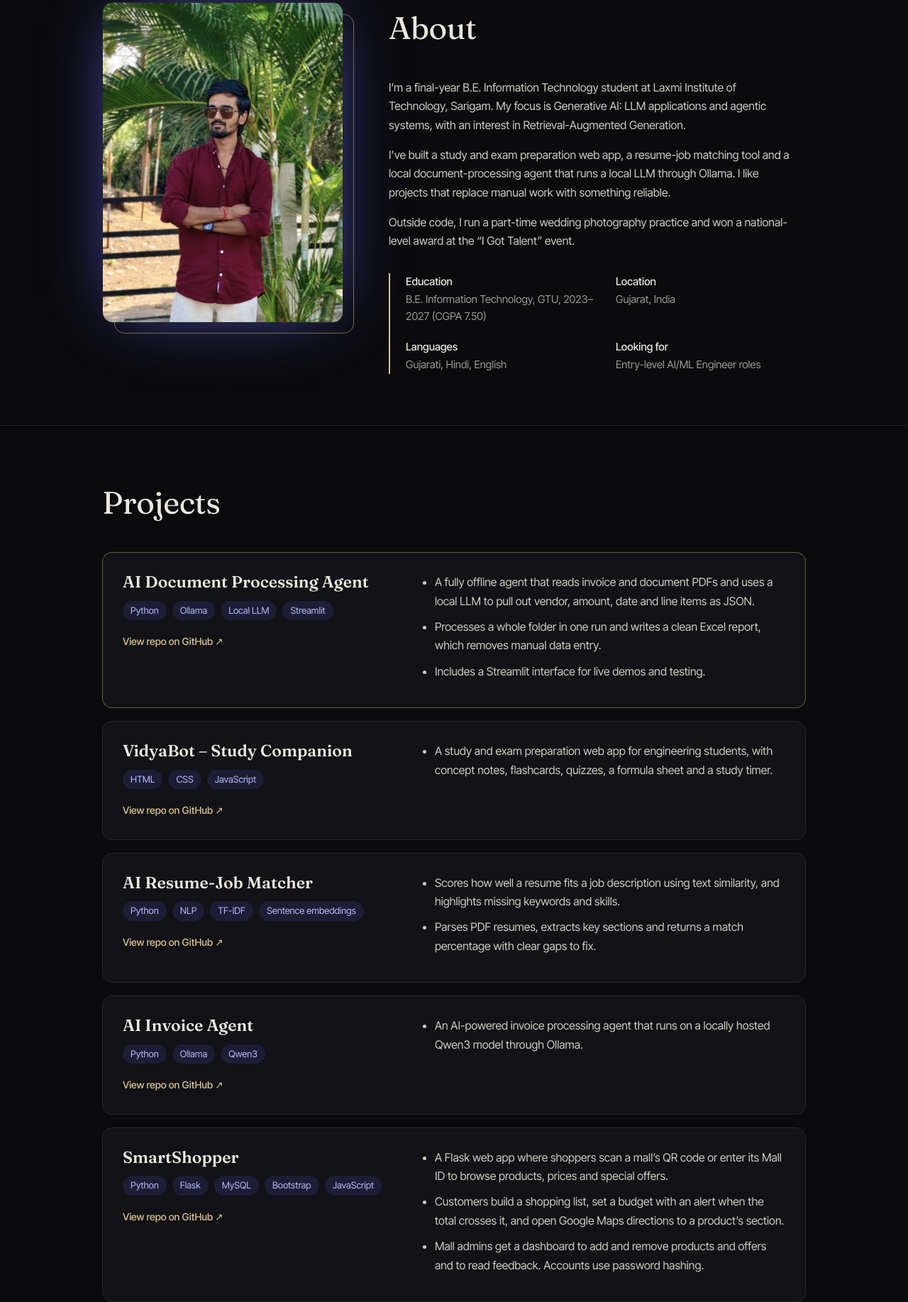
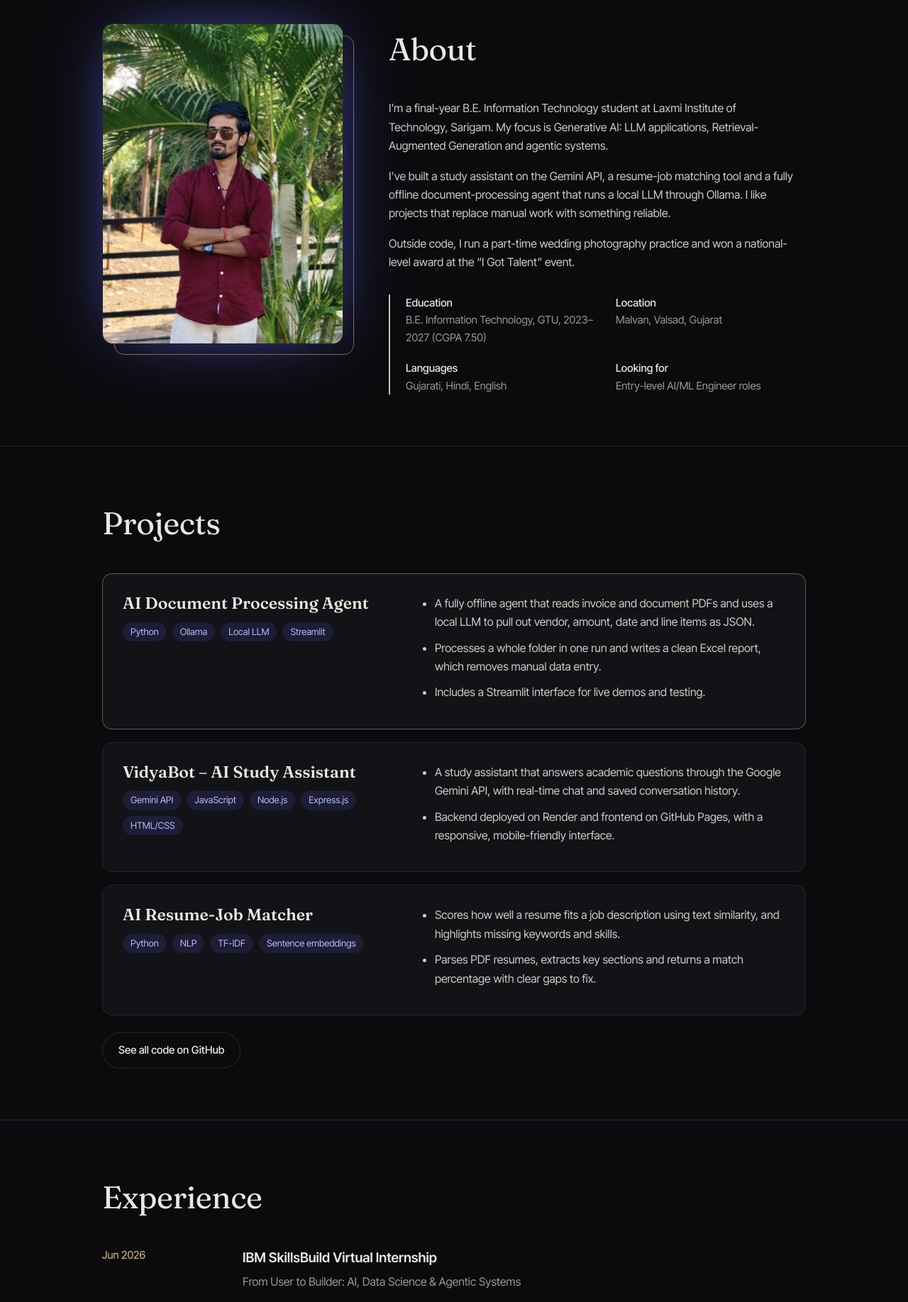
Before and after one commit to MONILPATEL13/Protfolio_website, a plain HTML site: page index.html in a window 1280 px wide. Shown: the part 965-2800 px from the top of the page at 71% size. Drawn offline with Linux system fonts and the light colour scheme.

Commit message:
Add files via upload

```diff
--- a/index.html
+++ b/index.html
@@ -15,20 +15,19 @@
 <header class="wrap hero">
 <div>
 <h1>I build AI that works with <span>real documents</span> and real questions.</h1>
-<p class="lead">I’m Monil Patel, a final-year IT student building LLM apps and local AI agents with Python. I’m looking for an entry-level AI/ML Engineer role.</p>
+<p class="lead">I’m Monil Patel, a final-year IT student building LLM apps, RAG systems and offline AI agents with Python and Node.js. I’m looking for an entry-level AI/ML Engineer role.</p>
 <div class="btns">
 <a class="btn main" href="#projects">See my projects</a>
-<!-- ★ RESUME BUTTON: put your resume in the SAME folder and name it resume.pdf (or change the file name in href below) -->
-<a class="btn" href="Monil_Patel_Resume.pdf" download="Monil-Patel-Resume.pdf">Download resume</a>
+<button class="btn" type="button" onclick="window.print()">Download resume</button>
 <a class="btn" href="#contact">Get in touch</a>
 </div>
 </div>
-<div class="pipe" aria-label="How my document agent works">
-<small>A project of mine: AI document processing</small>
-<div class="step"><i></i><p><b>Invoice comes in</b>A text-based PDF is added.</p></div>
-<div class="step"><i></i><p><b>Extract</b>Python reads the text from the PDF.</p></div>
-<div class="step"><i></i><p><b>Local LLM</b>A model in Ollama returns structured fields.</p></div>
-<div class="step"><i></i><p><b>Checked output</b>Dates and totals are checked, then saved to Excel.</p></div>
+<div class="pipe" aria-label="How a RAG pipeline works">
+<small>The kind of system I build: retrieval-augmented generation</small>
+<div class="step"><i></i><p><b>Question comes in</b>A student asks something about their notes.</p></div>
+<div class="step"><i></i><p><b>Retrieve</b>Embeddings and FAISS find the most relevant passages.</p></div>
+<div class="step"><i></i><p><b>Prompt</b>The passages and question go to the LLM together.</p></div>
+<div class="step"><i></i><p><b>Grounded answer</b>The reply is based on the source, not guesses.</p></div>
 </div>
 </header>
 
@@ -53,12 +52,12 @@
 <!-- ═══════════════════ END OF PHOTO SECTION ═══════════════════ -->
 <div>
 <h2>About</h2>
-<p>I’m a final-year B.E. Information Technology student at Laxmi Institute of Technology, Sarigam. My focus is Generative AI: LLM applications and agentic systems, with an interest in Retrieval-Augmented Generation.</p>
-<p>I’ve built a study and exam preparation web app, a resume-job matching tool and a local document-processing agent that runs a local LLM through Ollama. I like projects that replace manual work with something reliable.</p>
+<p>I’m a final-year B.E. Information Technology student at Laxmi Institute of Technology, Sarigam. My focus is Generative AI: LLM applications, Retrieval-Augmented Generation and agentic systems.</p>
+<p>I’ve built a study assistant on the Gemini API, a resume-job matching tool and a fully offline document-processing agent that runs a local LLM through Ollama. I like projects that replace manual work with something reliable.</p>
 <p>Outside code, I run a part-time wedding photography practice and won a national-level award at the “I Got Talent” event.</p>
 <ul class="facts">
 <li><b>Education</b>B.E. Information Technology, GTU, 2023–2027 (CGPA 7.50)</li>
-<li><b>Location</b>Gujarat, India</li>
+<li><b>Location</b>Malvan, Valsad, Gujarat</li>
 <li><b>Languages</b>Gujarati, Hindi, English</li>
 <li><b>Looking for</b>Entry-level AI/ML Engineer roles</li>
 </ul>
@@ -68,30 +67,17 @@
 <section id="projects"><div class="wrap">
 <h2>Projects</h2>
 <div class="projects">
-<article class="proj"><div><h3><a href="https://github.com/MONILPATEL13/AI-Document-Processing-Agent" target="_blank" rel="noopener">AI Document Processing Agent</a></h3>
-<ul class="tags"><li>Python</li><li>Ollama</li><li>Local LLM</li><li>Streamlit</li></ul>
-<a class="repo" href="https://github.com/MONILPATEL13/AI-Document-Processing-Agent" target="_blank" rel="noopener">View repo on GitHub ↗</a></div>
+<article class="proj"><div><h3>AI Document Processing Agent</h3>
+<ul class="tags"><li>Python</li><li>Ollama</li><li>Local LLM</li><li>Streamlit</li></ul></div>
 <ul class="pts"><li>A fully offline agent that reads invoice and document PDFs and uses a local LLM to pull out vendor, amount, date and line items as JSON.</li><li>Processes a whole folder in one run and writes a clean Excel report, which removes manual data entry.</li><li>Includes a Streamlit interface for live demos and testing.</li></ul></article>
 
-<article class="proj"><div><h3><a href="https://monilpatel13.github.io/VidyaBot/" target="_blank" rel="noopener">VidyaBot – Study Companion</a></h3>
-<ul class="tags"><li>HTML</li><li>CSS</li><li>JavaScript</li></ul>
-<a class="repo" href="https://github.com/MONILPATEL13/VidyaBot" target="_blank" rel="noopener">View repo on GitHub ↗</a></div>
-<ul class="pts"><li>A study and exam preparation web app for engineering students, with concept notes, flashcards, quizzes, a formula sheet and a study timer.</li></ul></article>
+<article class="proj"><div><h3>VidyaBot – AI Study Assistant</h3>
+<ul class="tags"><li>Gemini API</li><li>JavaScript</li><li>Node.js</li><li>Express.js</li><li>HTML/CSS</li></ul></div>
+<ul class="pts"><li>A study assistant that answers academic questions through the Google Gemini API, with real-time chat and saved conversation history.</li><li>Backend deployed on Render and frontend on GitHub Pages, with a responsive, mobile-friendly interface.</li></ul></article>
 
-<article class="proj"><div><h3><a href="https://github.com/MONILPATEL13/AI-Resume-Job-Matcher" target="_blank" rel="noopener">AI Resume-Job Matcher</a></h3>
-<ul class="tags"><li>Python</li><li>NLP</li><li>TF-IDF</li><li>Sentence embeddings</li></ul>
-<a class="repo" href="https://github.com/MONILPATEL13/AI-Resume-Job-Matcher" target="_blank" rel="noopener">View repo on GitHub ↗</a></div>
+<article class="proj"><div><h3>AI Resume-Job Matcher</h3>
+<ul class="tags"><li>Python</li><li>NLP</li><li>TF-IDF</li><li>Sentence embeddings</li></ul></div>
 <ul class="pts"><li>Scores how well a resume fits a job description using text similarity, and highlights missing keywords and skills.</li><li>Parses PDF resumes, extracts key sections and returns a match percentage with clear gaps to fix.</li></ul></article>
-
-<article class="proj"><div><h3><a href="https://github.com/MONILPATEL13/ai-invoice-agent" target="_blank" rel="noopener">AI Invoice Agent</a></h3>
-<ul class="tags"><li>Python</li><li>Ollama</li><li>Qwen3</li></ul>
-<a class="repo" href="https://github.com/MONILPATEL13/ai-invoice-agent" target="_blank" rel="noopener">View repo on GitHub ↗</a></div>
-<ul class="pts"><li>An AI-powered invoice processing agent that runs on a locally hosted Qwen3 model through Ollama.</li></ul></article>
-
-<article class="proj"><div><h3><a href="https://github.com/MONILPATEL13/SmartShopper" target="_blank" rel="noopener">SmartShopper</a></h3>
-<ul class="tags"><li>Python</li><li>Flask</li><li>MySQL</li><li>Bootstrap</li><li>JavaScript</li></ul>
-<a class="repo" href="https://github.com/MONILPATEL13/SmartShopper" target="_blank" rel="noopener">View repo on GitHub ↗</a></div>
-<ul class="pts"><li>A Flask web app where shoppers scan a mall’s QR code or enter its Mall ID to browse products, prices and special offers.</li><li>Customers build a shopping list, set a budget with an alert when the total crosses it, and open Google Maps directions to a product’s section.</li><li>Mall admins get a dashboard to add and remove products and offers and to read feedback. Accounts use password hashing.</li></ul></article>
 </div>
 <div class="links" style="margin-top:24px"><a class="btn" href="https://github.com/MONILPATEL13" target="_blank" rel="noopener">See all code on GitHub</a></div>
 </div></section>
@@ -106,7 +92,7 @@
 <section id="skills"><div class="wrap">
 <h2>Skills</h2>
 <div class="skills">
-<div class="sk"><h3>Generative AI &amp; LLMs</h3><ul class="tags"><li>Gemini API</li><li>Ollama</li><li>Learning: RAG</li><li>Learning: FAISS</li><li>Prompt engineering</li><li>NLP</li></ul></div>
+<div class="sk"><h3>Generative AI &amp; LLMs</h3><ul class="tags"><li>Gemini API</li><li>Ollama</li><li>RAG</li><li>FAISS</li><li>Prompt engineering</li><li>NLP</li></ul></div>
 <div class="sk"><h3>Programming &amp; backend</h3><ul class="tags"><li>Python</li><li>JavaScript</li><li>Node.js</li><li>Express.js</li><li>REST APIs</li><li>HTML/CSS</li><li>Databases</li></ul></div>
 <div class="sk"><h3>Data &amp; tools</h3><ul class="tags"><li>pandas</li><li>Streamlit</li><li>Git &amp; GitHub</li><li>VS Code</li><li>Word, Excel, PowerPoint</li></ul></div>
 </div></div></section>
@@ -124,11 +110,12 @@
 <p>I’m open to entry-level AI/ML roles and project collaborations. Email is the fastest way to reach me.</p>
 <div class="links">
 <a class="btn main" href="mailto:monilpatel4546@gmail.com">monilpatel4546@gmail.com</a>
-<a class="btn" href="https://www.linkedin.com/in/monil-patel-698ab6311/" target="_blank" rel="noopener">LinkedIn</a>
+<a class="btn" href="tel:+919725597301">+91 97255 97301</a>
+<a class="btn" href="https://www.linkedin.com/in/monil-patel-698ab6311" target="_blank" rel="noopener">LinkedIn</a>
 <a class="btn" href="https://github.com/MONILPATEL13" target="_blank" rel="noopener">GitHub</a>
 </div>
 </div></section>
 </main>
-<footer><div class="wrap">© 2026 Monil Patel.</div></footer>
+<footer><div class="wrap">© 2026 Monil Patel. Malvan, Valsad, Gujarat 396375.</div></footer>
 </body>
 </html>
```
